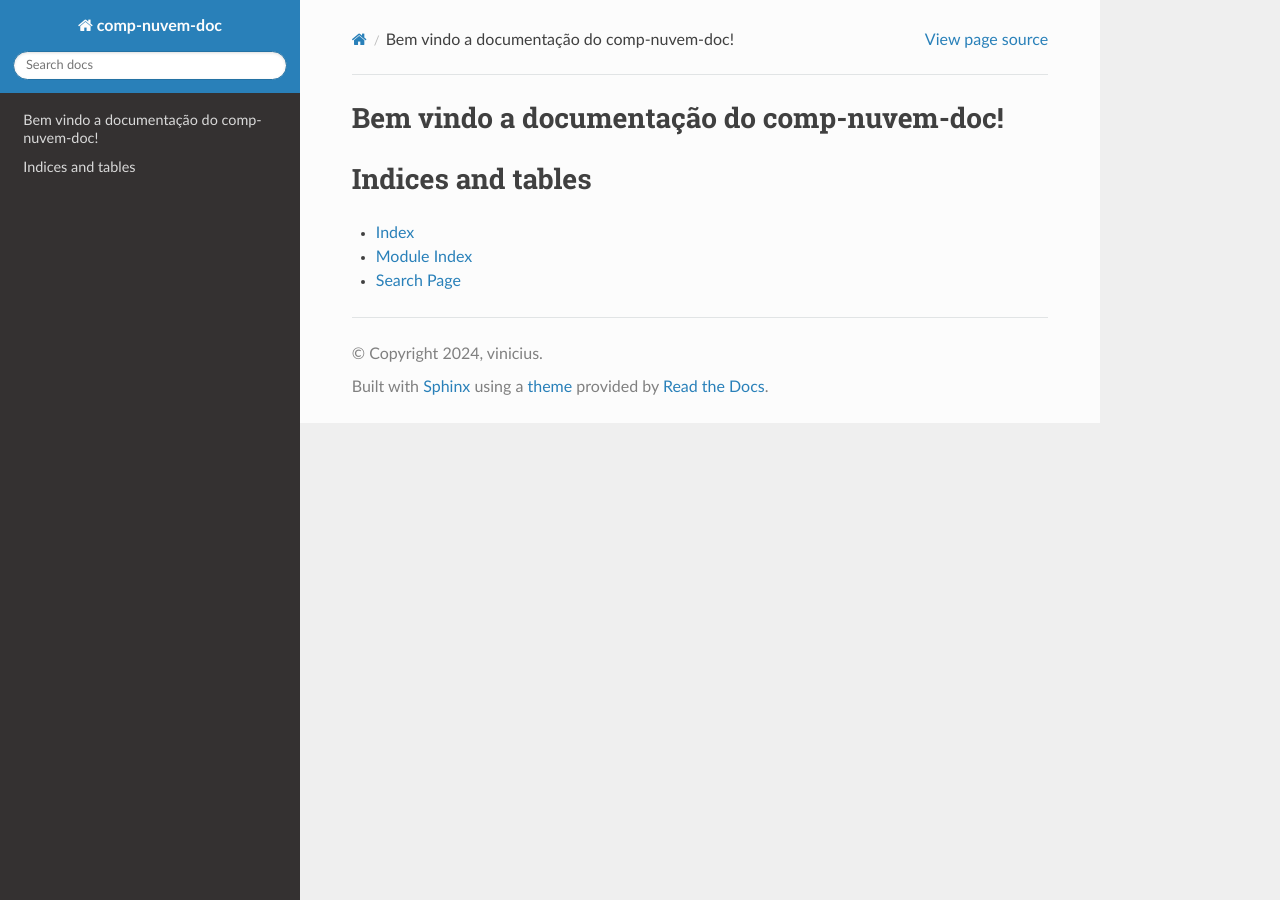
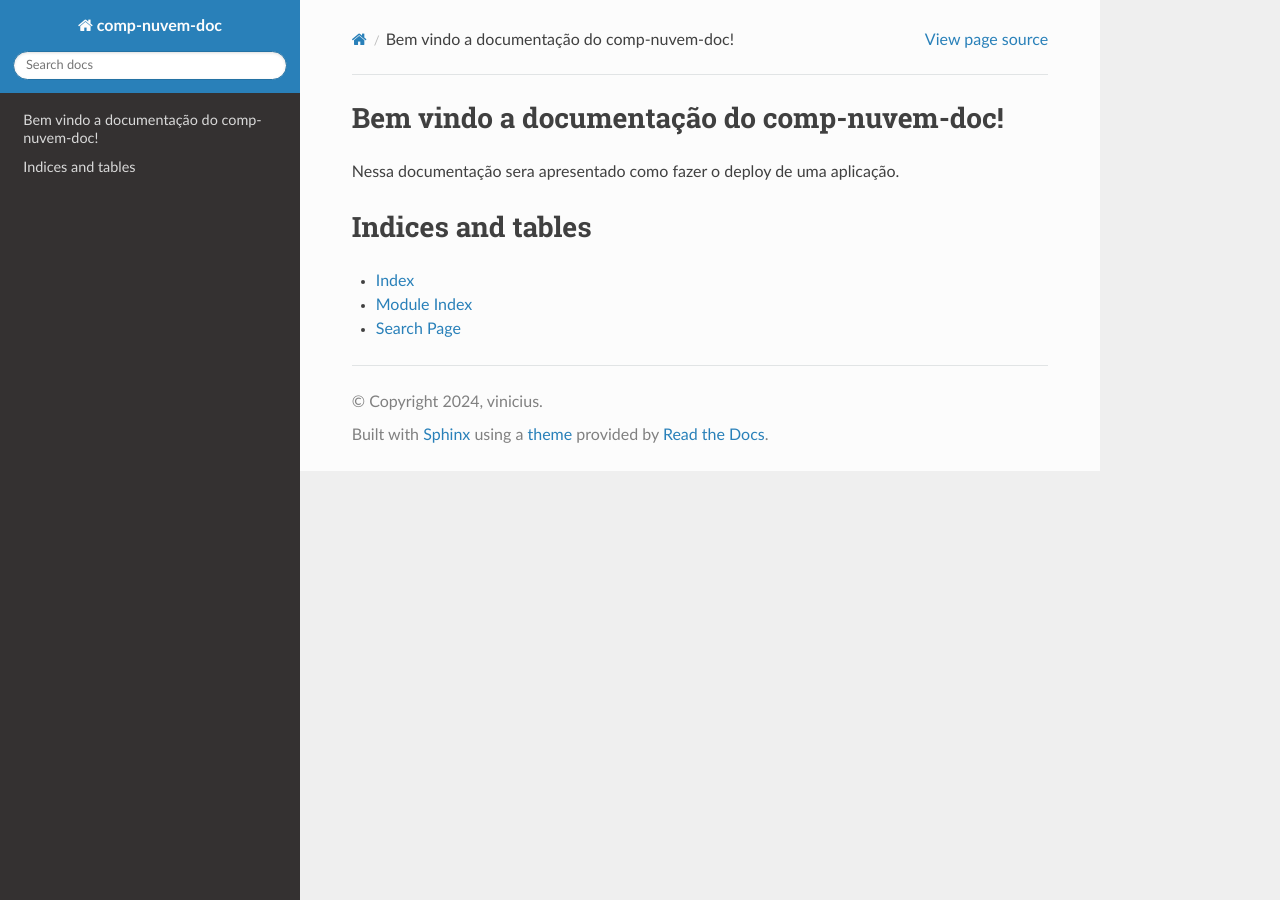
Before and after one commit to vinis1910/doc-comp-nuvem, a Sphinx documentation site: the page built from source/index.rst, in a window 1280 px wide. Built offline with Sphinx 7.4.7 and the Read the Docs theme 2.0.0, drawn with Linux system fonts in a browser that asks for light colours.

Commit message:
criando novos arquivos

```diff
--- /dev/null
+++ b/requirements.txt
@@ -0,0 +1 @@
+sphinx-rtd-theme==1.3.0
--- a/source/index.rst
+++ b/source/index.rst
@@ -1,5 +1,7 @@
 Bem vindo a documentação do comp-nuvem-doc!
 ==========================================
+
+Nessa documentação sera apresentado como fazer o deploy de uma aplicação.
 
 .. toctree::
    :maxdepth: 2
```
Also changed, not shown: .readthedocs.yaml (added).
